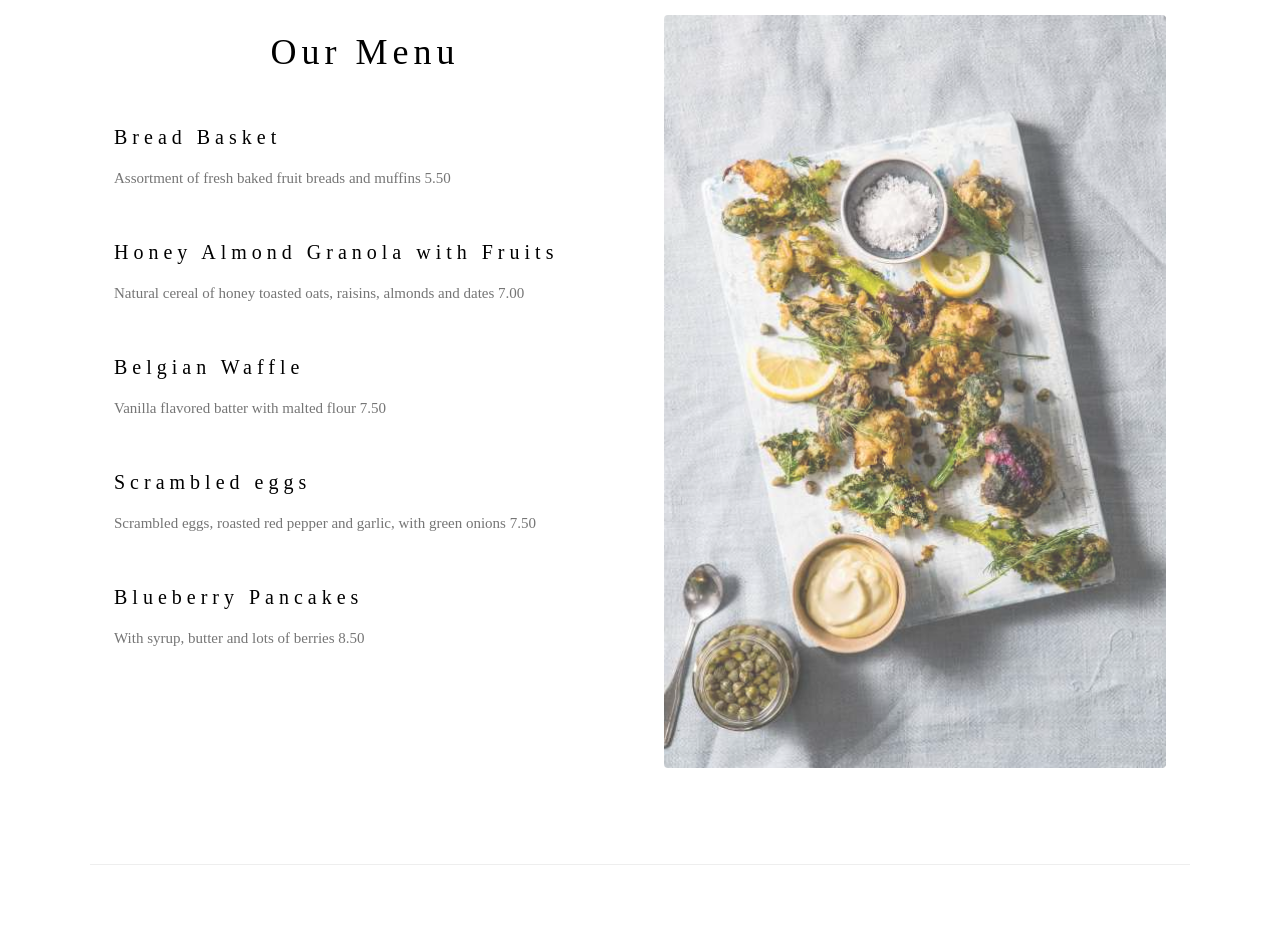
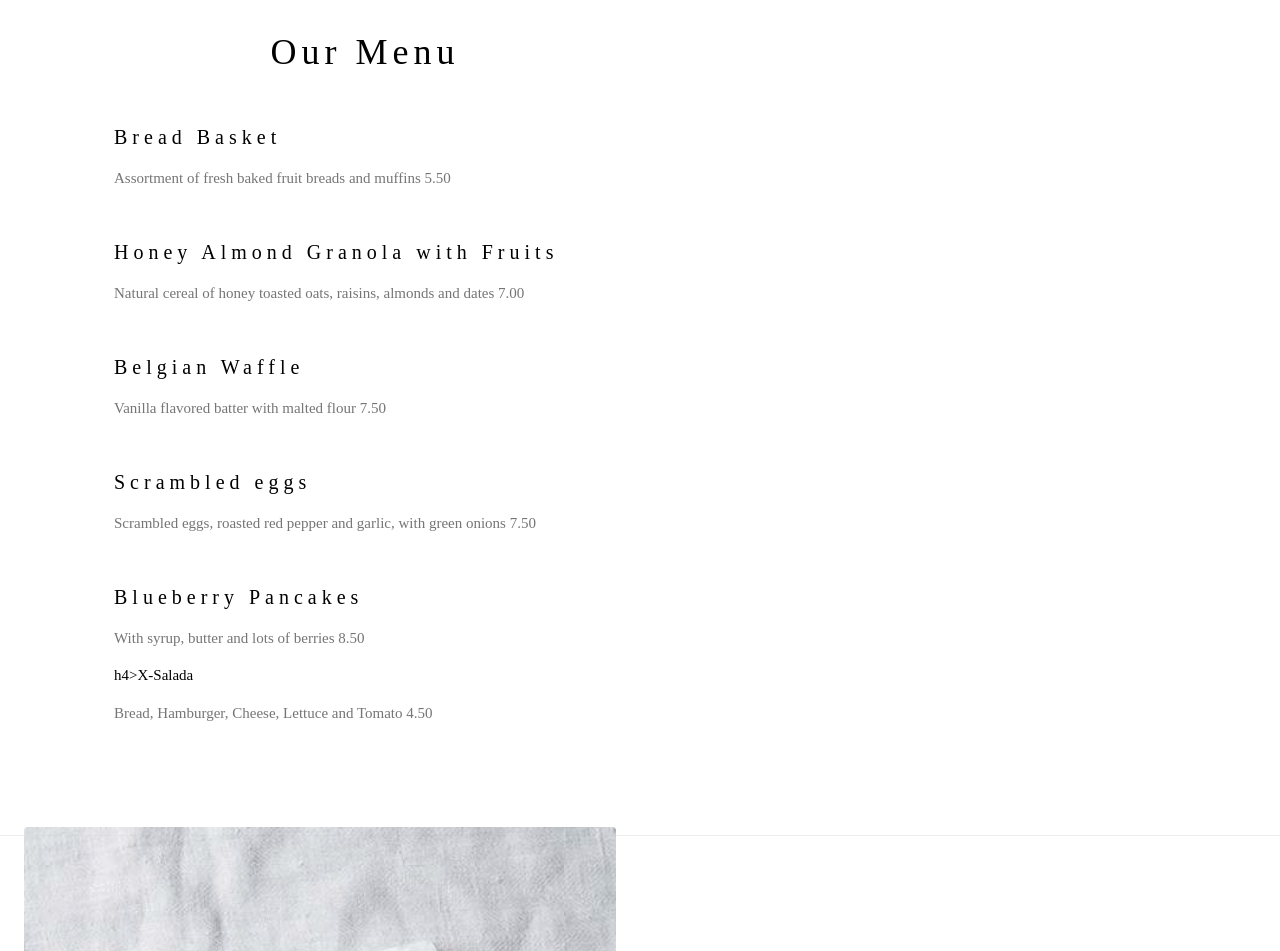
Before and after one commit to marcellogomes-santos/le-catering-lanchonete, a plain HTML site: page index.html in a window 1280 px wide. Shown: the part 1521-2472 px from the top of the page. Drawn offline with nearby package versions, Linux system fonts and the light colour scheme.

Commit message:
incluindo prato no cardapio

```diff
--- a/index.html
+++ b/index.html
@@ -73,6 +73,14 @@ h1, h2, h3, h4, h5, h6 {
 
       <h4>Blueberry Pancakes</h4>
       <p class="w3-text-grey">With syrup, butter and lots of berries 8.50</p>
+
+      h4>X-Salada</h4>
+      <p class="w3-text-grey">Bread, Hamburger, Cheese, Lettuce and Tomato 4.50</p>
+
+
+    </div>
+    </div>
+    </div>
     </div>
 
     <div class="w3-col l6 w3-padding-large">
```
